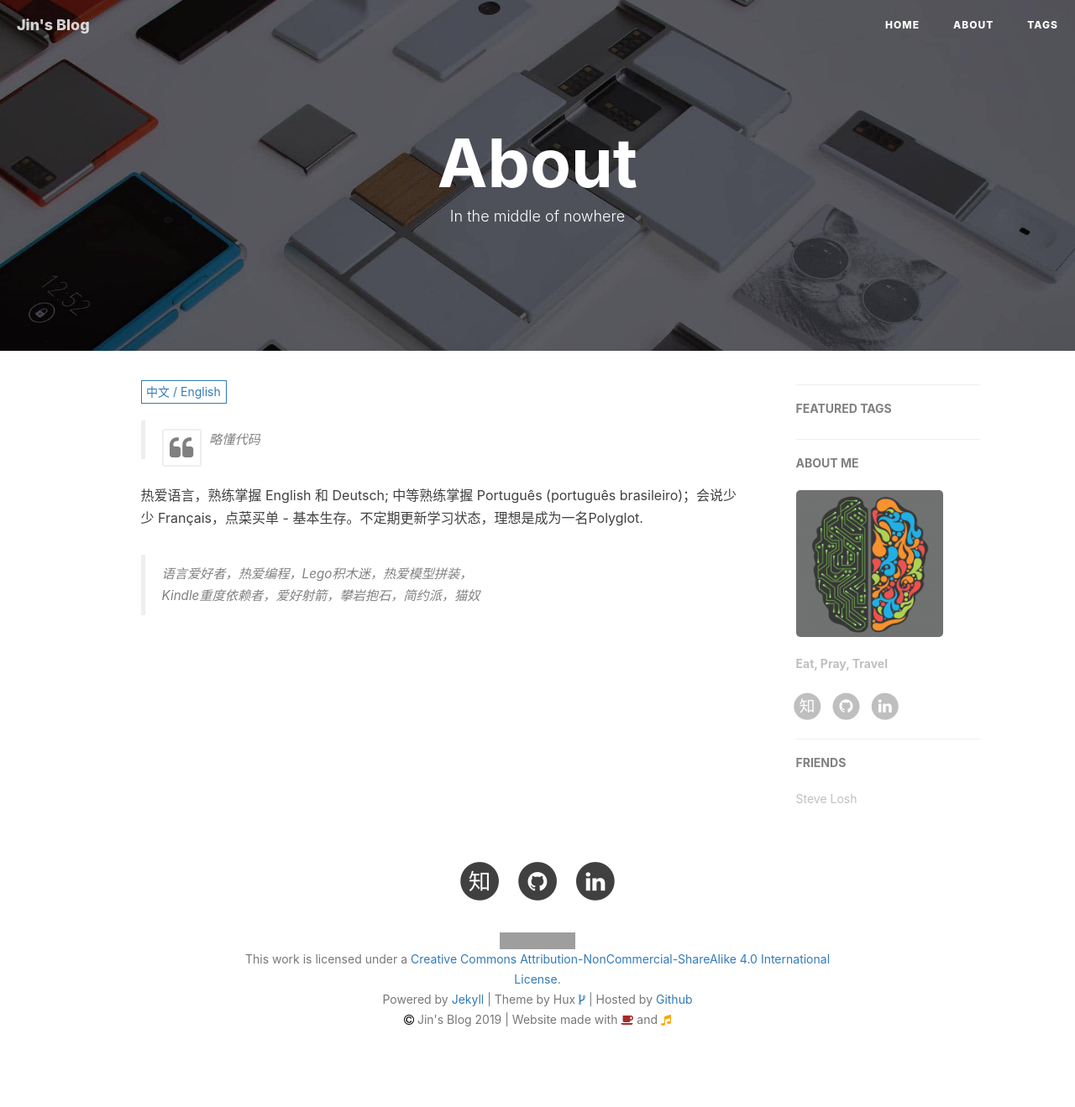
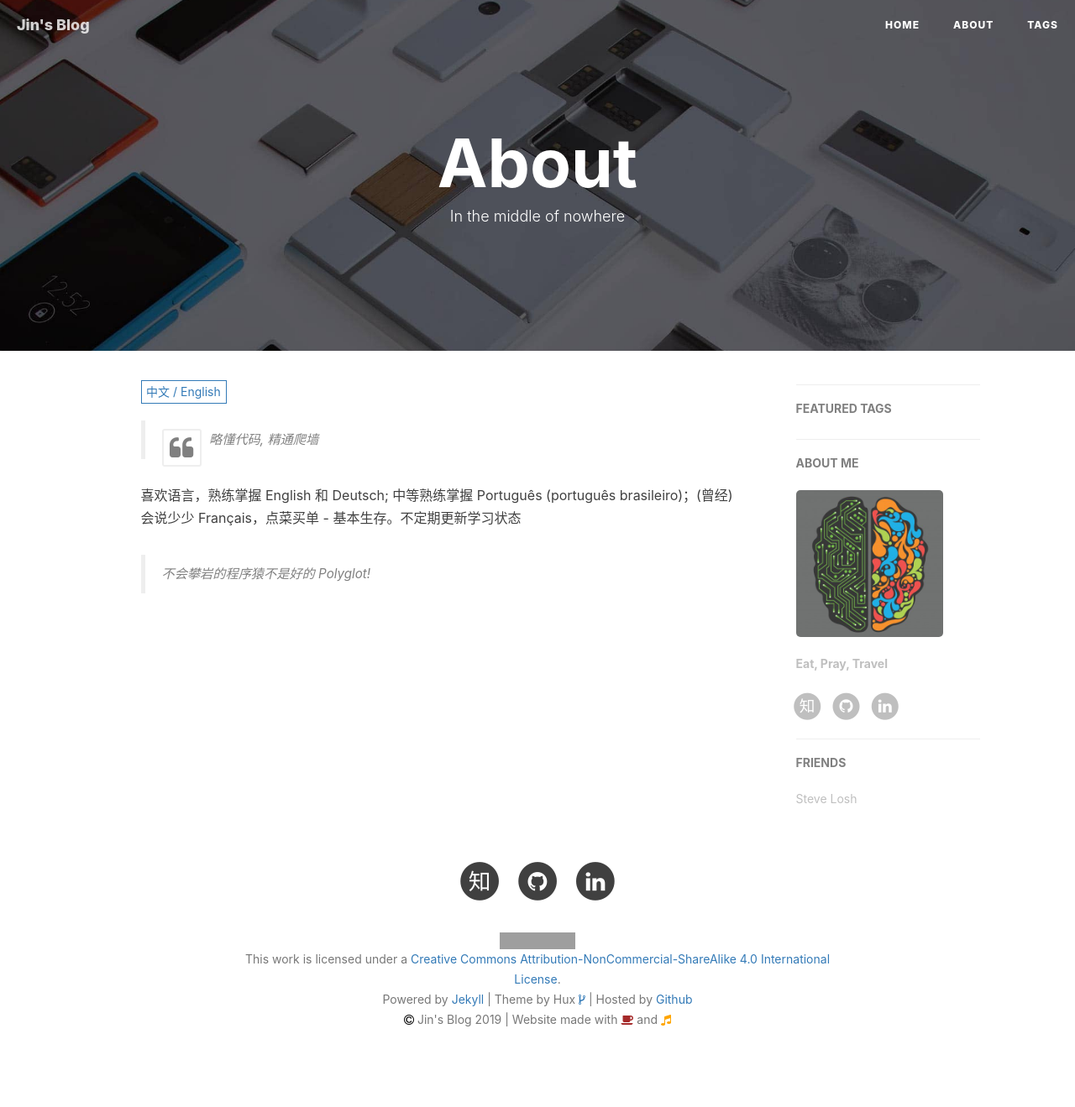
Before and after one commit to yanxxjin/yanxxjin.github.io, a Jekyll site: the page built from about.html, in a window 1280 px wide. Shown: the whole page at 84% size. Built offline with Jekyll 4.4.1, drawn with Linux system fonts in a browser that asks for light colours; nearby versions of some CDN libraries; comment, search, counter and statistics services are not loaded; grey boxes are pictures that could not be loaded.

Commit message:
Update about.html

```diff
--- a/about.html
+++ b/about.html
@@ -15,12 +15,11 @@ header-img: "img/about-bg.jpg"
 <div class="zh post-container">
 
     <!--copied from markdown -->
-    <blockquote><p><i class="fa fa-quote-left fa-2x fa-pull-left fa-border" aria-hidden="true"></i>略懂代码</p></blockquote>
+    <blockquote><p><i class="fa fa-quote-left fa-2x fa-pull-left fa-border" aria-hidden="true"></i>略懂代码, 精通爬墙</p></blockquote>
 
-    <p>热爱语言，熟练掌握 English 和 Deutsch; 中等熟练掌握 Português (português brasileiro)；会说少少 Français，点菜买单 - 基本生存。不定期更新学习状态，理想是成为一名Polyglot.</p>
+    <p>喜欢语言，熟练掌握 English 和 Deutsch; 中等熟练掌握 Português (português brasileiro)；(曾经)会说少少 Français，点菜买单 - 基本生存。不定期更新学习状态</p>
 
-    <blockquote><p>语言爱好者，热爱编程，Lego积木迷，热爱模型拼装，<br>
-    Kindle重度依赖者，爱好射箭，攀岩抱石，简约派，猫奴</p></blockquote>
+    <blockquote><p> 不会攀岩的程序猿不是好的 Polyglot! </p></blockquote>
 
 
 
```
Also changed, not shown: other parts of about.html (+2 -4 lines).
